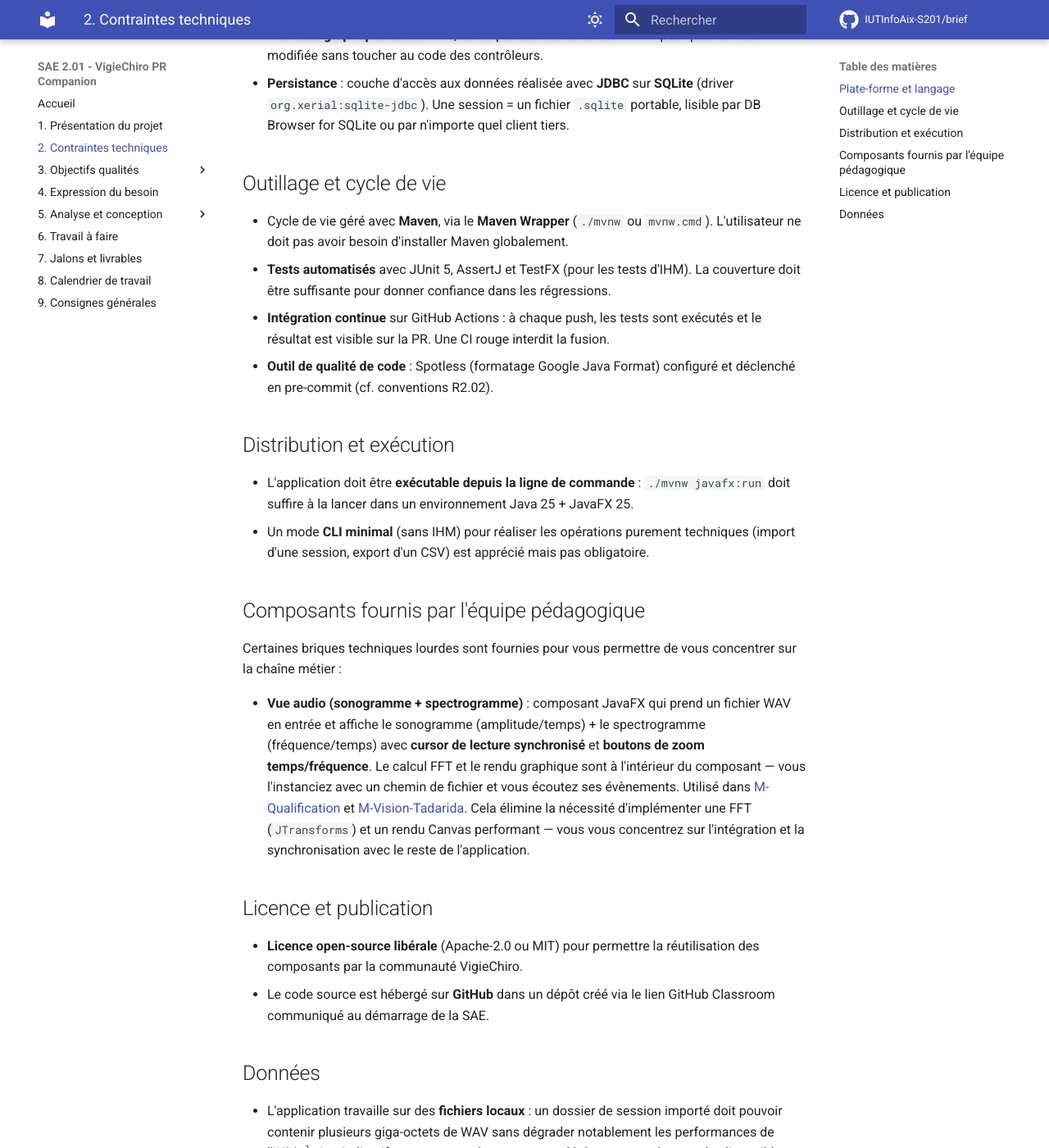
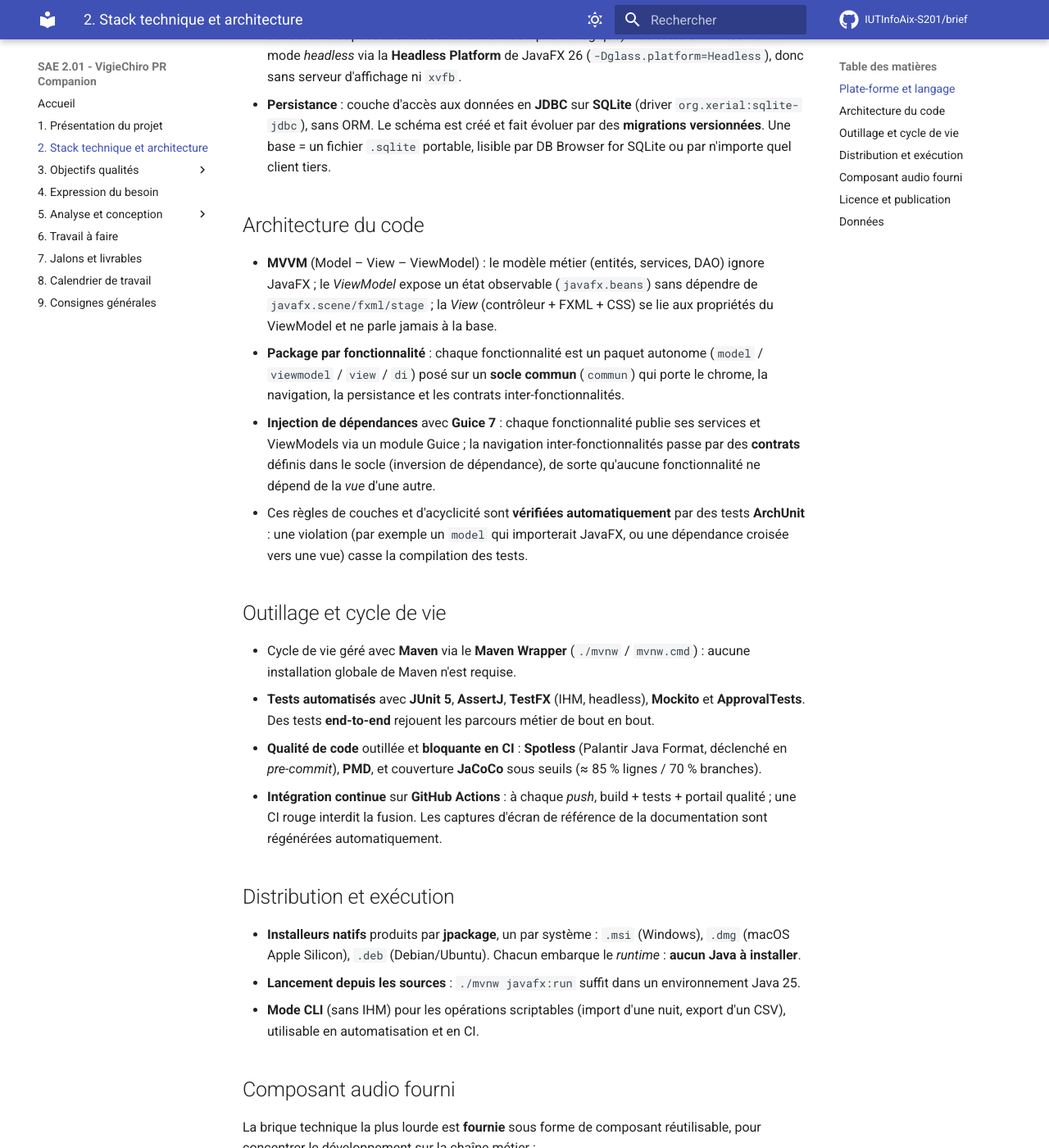
Before and after one commit to IUTInfoAix-S201/brief, an MkDocs documentation site: the page built from docs/Contraintes techniques.md, in a window 1280 px wide and 1400 px high, scrolled down 436 px. Shown: the whole window at 82% size. Built offline with MkDocs 1.6.1 and Material for MkDocs 9.7.7, drawn with Linux system fonts in a browser that asks for light colours; comment, search, counter and statistics services are not loaded; some of the changed text lies outside the part shown.

Commit message:
refonte(socle): reformuler index + stack technique en « tel que construit » (1/6) (#2)
Première étape de la refonte du brief en documentation produit (l'application
telle qu'elle a été construite, plus un énoncé à réaliser).

- index : cadrage « de l'énoncé au produit » (la genèse pédagogique est
  conservée mais au passé) ; sommaire et nav ajustés ; lien vers le dépôt
  public de l'application.
- « Contraintes techniques » → « Stack technique et architecture » : réécrit au
  présent et corrigé sur l'état réel — JavaFX 26 (et non 25) + Headless
  Platform, MVVM + package par fonctionnalité + Guice 7 + ArchUnit, Spotless
  (Palantir) / PMD / JaCoCo bloquants en CI, installeurs jpackage (.msi/.dmg/
  .deb) embarquant le runtime, licence GPLv3 (et non Apache/MIT), composant
  audio-view fourni via JitPack.

mkdocs build --strict : vert. Suite : scaffolding au passé, modèle conceptuel,
parcours, maquettes, finitions.

```diff
--- a/docs/Contraintes techniques.md
+++ b/docs/Contraintes techniques.md
@@ -1,39 +1,92 @@
-# Contraintes techniques
+# Stack technique et architecture
 
-L'application doit respecter les contraintes suivantes :
+Cette page décrit la **pile technique** sur laquelle l'application est construite et les **choix
+d'architecture** qui structurent son code.
 
 ## Plate-forme et langage
 
-- **Indépendance plate-forme** : l'application doit fonctionner sans modification sur Windows 10/11, Linux (Ubuntu/Debian récents) et macOS récent. Le choix Java 25 / JavaFX 25 induit mécaniquement une exigence de JDK/JRE compatible, ce qui peut écarter les machines plus anciennes encore courantes dans la communauté VigieChiro - **ce n'est pas un point que vous aurez à vérifier** dans le cadre de la SAE.
-- **Langage** : **Java 25** (LTS de référence pour le semestre).
-- **Interface graphique** : **JavaFX 25**, écrite préférentiellement en **FXML** pour pouvoir être modifiée sans toucher au code des contrôleurs.
-- **Persistance** : couche d'accès aux données réalisée avec **JDBC** sur **SQLite** (driver `org.xerial:sqlite-jdbc`). Une session = un fichier `.sqlite` portable, lisible par DB Browser for SQLite ou par n'importe quel client tiers.
+- **Indépendance plate-forme** : l'application fonctionne sans modification sur Windows 10/11, Linux
+  (Ubuntu/Debian récents) et macOS récent. Les installeurs natifs embarquent leur propre *runtime*
+  Java, si bien qu'aucun JDK/JRE n'a à être installé sur le poste de l'utilisateur.
+- **Langage** : **Java 25**.
+- **Interface graphique** : **JavaFX 26**, écrite en **FXML** (la mise en page est séparée du code des
+  contrôleurs et peut être retouchée sans recompiler la logique). Les tests d'IHM tournent en mode
+  *headless* via la **Headless Platform** de JavaFX 26 (`-Dglass.platform=Headless`), donc sans serveur
+  d'affichage ni `xvfb`.
+- **Persistance** : couche d'accès aux données en **JDBC** sur **SQLite** (driver
+  `org.xerial:sqlite-jdbc`), sans ORM. Le schéma est créé et fait évoluer par des **migrations
+  versionnées**. Une base = un fichier `.sqlite` portable, lisible par DB Browser for SQLite ou par
+  n'importe quel client tiers.
+
+## Architecture du code
+
+- **MVVM** (Model – View – ViewModel) : le modèle métier (entités, services, DAO) ignore JavaFX ; le
+  *ViewModel* expose un état observable (`javafx.beans`) sans dépendre de `javafx.scene/fxml/stage` ;
+  la *View* (contrôleur + FXML + CSS) se lie aux propriétés du ViewModel et ne parle jamais à la base.
+- **Package par fonctionnalité** : chaque fonctionnalité est un paquet autonome
+  (`model` / `viewmodel` / `view` / `di`) posé sur un **socle commun** (`commun`) qui porte le chrome,
+  la navigation, la persistance et les contrats inter-fonctionnalités.
+- **Injection de dépendances** avec **Guice 7** : chaque fonctionnalité publie ses services et
+  ViewModels via un module Guice ; la navigation inter-fonctionnalités passe par des **contrats**
+  définis dans le socle (inversion de dépendance), de sorte qu'aucune fonctionnalité ne dépend de la
+  *vue* d'une autre.
+- Ces règles de couches et d'acyclicité sont **vérifiées automatiquement** par des tests
+  **ArchUnit** : une violation (par exemple un `model` qui importerait JavaFX, ou une dépendance
+  croisée vers une vue) casse la compilation des tests.
 
 ## Outillage et cycle de vie
 
-- Cycle de vie géré avec **Maven**, via le **Maven Wrapper** (`./mvnw` ou `mvnw.cmd`). L'utilisateur ne doit pas avoir besoin d'installer Maven globalement.
-- **Tests automatisés** avec JUnit 5, AssertJ et TestFX (pour les tests d'IHM). La couverture doit être suffisante pour donner confiance dans les régressions.
-- **Intégration continue** sur GitHub Actions : à chaque push, les tests sont exécutés et le résultat est visible sur la PR. Une CI rouge interdit la fusion.
-- **Outil de qualité de code** : Spotless (formatage Google Java Format) configuré et déclenché en pre-commit (cf. conventions R2.02).
+- Cycle de vie géré avec **Maven** via le **Maven Wrapper** (`./mvnw` / `mvnw.cmd`) : aucune
+  installation globale de Maven n'est requise.
+- **Tests automatisés** avec **JUnit 5**, **AssertJ**, **TestFX** (IHM, headless), **Mockito** et
+  **ApprovalTests**. Des tests **end-to-end** rejouent les parcours métier de bout en bout.
+- **Qualité de code** outillée et **bloquante en CI** : **Spotless** (Palantir Java Format, déclenché
+  en *pre-commit*), **PMD**, et couverture **JaCoCo** sous seuils (≈ 85 % lignes / 70 % branches).
+- **Intégration continue** sur **GitHub Actions** : à chaque *push*, build + tests + portail qualité ;
+  une CI rouge interdit la fusion. Les captures d'écran de référence de la documentation sont
+  régénérées automatiquement.
 
 ## Distribution et exécution
 
-- L'application doit être **exécutable depuis la ligne de commande** : `./mvnw javafx:run` doit suffire à la lancer dans un environnement Java 25 + JavaFX 25.
-- Un mode **CLI minimal** (sans IHM) pour réaliser les opérations purement techniques (import d'une session, export d'un CSV) est apprécié mais pas obligatoire.
+- **Installeurs natifs** produits par **jpackage**, un par système : `.msi` (Windows), `.dmg`
+  (macOS Apple Silicon), `.deb` (Debian/Ubuntu). Chacun embarque le *runtime* : **aucun Java à
+  installer**.
+- **Lancement depuis les sources** : `./mvnw javafx:run` suffit dans un environnement Java 25.
+- **Mode CLI** (sans IHM) pour les opérations scriptables (import d'une nuit, export d'un CSV),
+  utilisable en automatisation et en CI.
 
-## Composants fournis par l'équipe pédagogique
+## Composant audio fourni
 
-Certaines briques techniques lourdes sont fournies pour vous permettre de vous concentrer sur la chaîne métier :
+La brique technique la plus lourde est **fournie** sous forme de composant réutilisable, pour
+concentrer le développement sur la chaîne métier :
 
-- **Vue audio (sonogramme + spectrogramme)** : composant JavaFX qui prend un fichier WAV en entrée et affiche le sonogramme (amplitude/temps) + le spectrogramme (fréquence/temps) avec **cursor de lecture synchronisé** et **boutons de zoom temps/fréquence**. Le calcul FFT et le rendu graphique sont à l'intérieur du composant — vous l'instanciez avec un chemin de fichier et vous écoutez ses évènements. Utilisé dans [M-Qualification](Analyse%20et%20conception/Maquettes/M-Qualification.md) et [M-Vision-Tadarida](Analyse%20et%20conception/Maquettes/M-Vision-Tadarida.md). Cela élimine la nécessité d'implémenter une FFT (`JTransforms`) et un rendu Canvas performant — vous vous concentrez sur l'intégration et la synchronisation avec le reste de l'application.
+- **Vue audio (sonogramme + spectrogramme)** : composant JavaFX (`audio-view`, distribué via JitPack)
+  qui prend un fichier WAV en entrée et affiche le sonogramme (amplitude/temps) et le spectrogramme
+  (fréquence/temps), avec **curseur de lecture synchronisé** et **zoom temps/fréquence**. Le calcul FFT
+  et le rendu graphique sont internes au composant : on l'instancie avec un chemin de fichier et on
+  écoute ses évènements. Il est utilisé dans [M-Qualification](Analyse%20et%20conception/Maquettes/M-Qualification.md)
+  et [M-Vision-Tadarida](Analyse%20et%20conception/Maquettes/M-Vision-Tadarida.md).
 
 ## Licence et publication
 
-- **Licence open-source libérale** (Apache-2.0 ou MIT) pour permettre la réutilisation des composants par la communauté VigieChiro.
-- Le code source est hébergé sur **GitHub** dans un dépôt créé via le lien GitHub Classroom communiqué au démarrage de la SAE.
+- **Licence GPLv3** : le code et ses composants restent librement réutilisables par la communauté
+  VigieChiro.
+- Code source hébergé sur **GitHub** ([IUTInfoAix-S201/vigiechiro-pr-companion](https://github.com/IUTInfoAix-S201/vigiechiro-pr-companion)),
+  documentation publiée sur **GitHub Pages**, jeu de données d'exemple archivé sur **Zenodo**.
 
 ## Données
 
-- L'application travaille sur des **fichiers locaux** : un dossier de session importé doit pouvoir contenir plusieurs giga-octets de WAV sans dégrader notablement les performances de l'IHM. À titre indicatif, **une grosse nuit peut peser ~40 Go par enregistreur** ; le client cible peut déployer **jusqu'à 24 enregistreurs en parallèle** pendant 40 à 50 nuits sur une saison estivale (volumétrie cumulée de l'ordre de plusieurs To).
-- Les **CSV d'observations** suivent le format produit par Tadarida : séparateur point-virgule, champs entre guillemets quand nécessaire, encodage UTF-8 (cf. exemples dans [`transformes/`](https://github.com/IUTInfoAix-S201/vigiechiro-pr-companion-exemple-nuit/tree/main/transformes) du dépôt d'échantillon). Sur une séquence de 5 s ralentie ×10, Tadarida peut produire **plusieurs lignes** (une par espèce distincte identifiée), avec timing début/fin précis dans la séquence.
-- Les **WAV bruts** sont au format PCM 16 bits, mono, 384 kHz. Les **WAV transformés** déposés sur Vigie-Chiro sont des séquences de 5 s **déjà ralenties ×10** (signal ramené dans la bande audible) : c'est ce fichier qui est lu en lecture normale dans l'IHM, pas un ralentissement appliqué à la volée.
+- L'application travaille sur des **fichiers locaux** : un dossier de session importé peut contenir
+  plusieurs giga-octets de WAV sans dégrader notablement les performances de l'IHM. À titre indicatif,
+  **une grosse nuit peut peser ~40 Go par enregistreur** ; le client cible peut déployer **jusqu'à 24
+  enregistreurs en parallèle** sur 40 à 50 nuits d'une saison estivale (volumétrie cumulée de l'ordre
+  de plusieurs To).
+- Les **CSV d'observations** suivent le format produit par Tadarida : séparateur point-virgule, champs
+  entre guillemets quand nécessaire, encodage UTF-8 (cf. exemples dans
+  [`transformes/`](https://github.com/IUTInfoAix-S201/vigiechiro-pr-companion-exemple-nuit/tree/main/transformes)
+  du dépôt d'échantillon). Sur une séquence de 5 s ralentie ×10, Tadarida peut produire **plusieurs
+  lignes** (une par espèce distincte identifiée), avec un *timing* début/fin précis dans la séquence.
+- Les **WAV bruts** sont au format PCM 16 bits, mono, 384 kHz. Les **WAV transformés** déposés sur
+  Vigie-Chiro sont des séquences de 5 s **déjà ralenties ×10** (signal ramené dans la bande audible) :
+  c'est ce fichier qui est lu en lecture normale dans l'IHM, et non un ralentissement appliqué à la
+  volée.
--- a/mkdocs.yml
+++ b/mkdocs.yml
@@ -77,7 +77,7 @@ extra_css:
 nav:
   - Accueil: index.md
   - 1. Présentation du projet: Présentation du projet.md
-  - 2. Contraintes techniques: Contraintes techniques.md
+  - 2. Stack technique et architecture: Contraintes techniques.md
   - 3. Objectifs qualités:
       - Vue d'ensemble: Objectifs qualités/index.md
       - Catégories ISO 25010: Objectifs qualités/Catégorie de qualité.md
```
Also changed, not shown: docs/index.md (+19 -11 lines).
